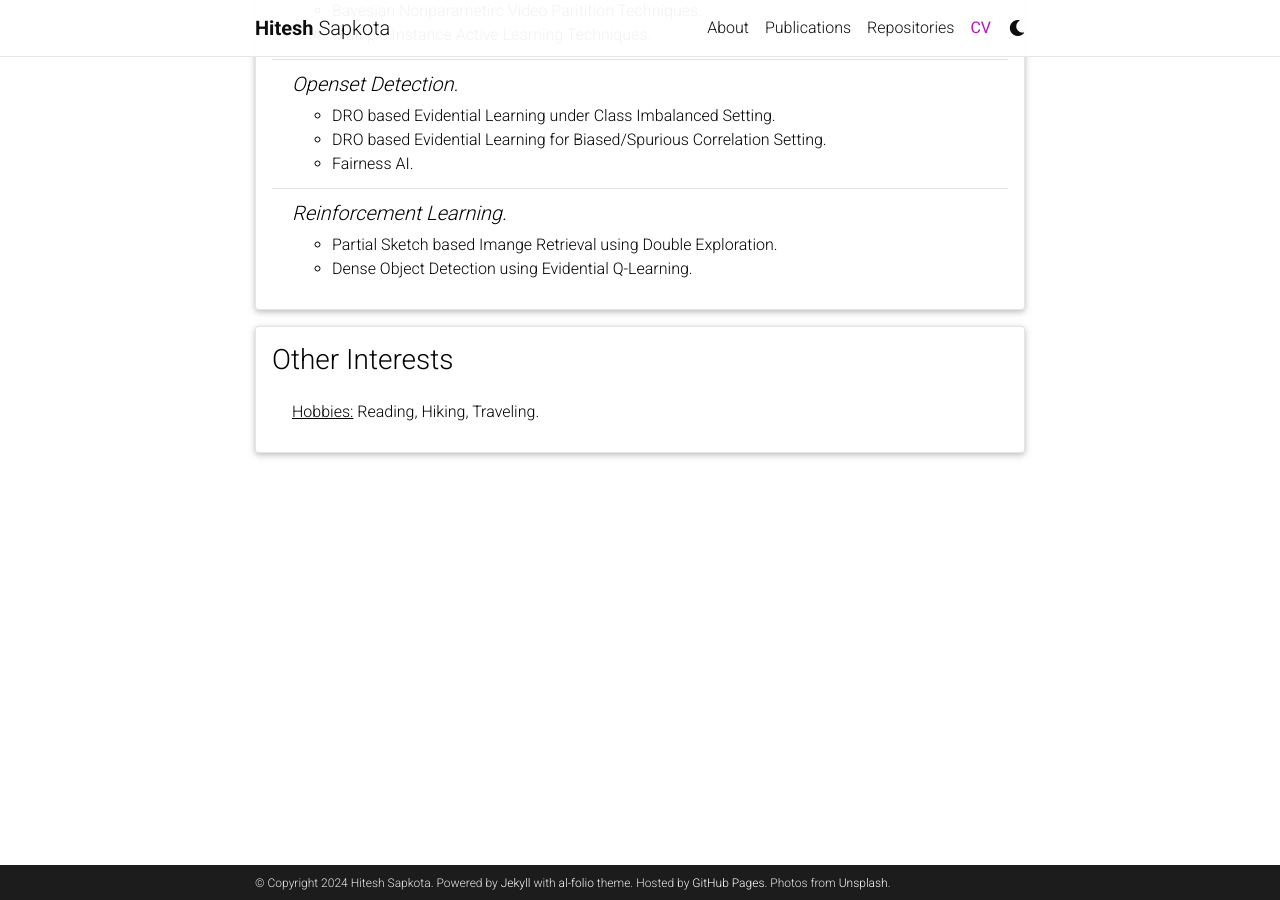
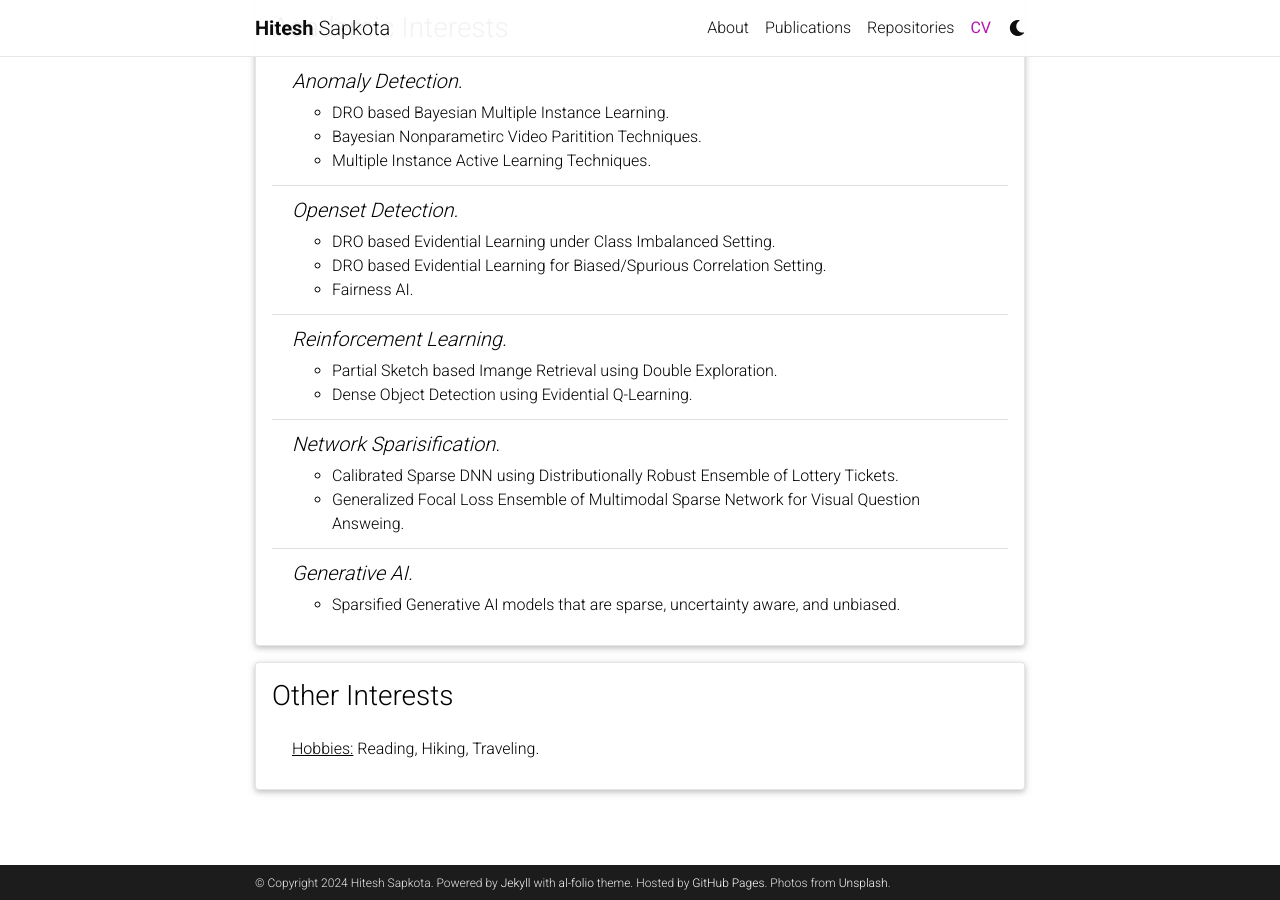
Before and after one commit to hiteshsapkota/hitesh.github.io, a Jekyll site: the page built from _pages/cv.md, in a window 1280 px wide and 900 px high, scrolled down 1692 px. Built offline with Jekyll 4.4.1, drawn with Linux system fonts in a browser that asks for light colours; comment, search, counter and statistics services are not loaded; a style sheet for code colours, icons or effects is not loaded; some of the changed text lies outside the part shown.

Commit message:
webpage minor fix

```diff
--- a/_data/cv.yml
+++ b/_data/cv.yml
@@ -35,8 +35,6 @@
       description:
         - Devising LLMs that can assist engineers in the hardware manufacturing process by providing solutions to the various challenging questions.
 
-
-  contents:
     - title: Applied Scientist Intern
       institution: Amazon, Hardware-Product Integrity, Sunnyvale, CA, USA.
       year: 2022 May - 2022 Aug
@@ -82,6 +80,14 @@
       items:
       - Partial Sketch based Imange Retrieval using Double Exploration.
       - Dense Object Detection using Evidential Q-Learning.
+    - title: Network Sparisification.
+      items:
+      - Calibrated Sparse DNN using Distributionally Robust Ensemble of Lottery Tickets.
+      - Generalized Focal Loss Ensemble of Multimodal Sparse Network for Visual Question Answeing.
+    - title: Generative AI.
+      items:
+        - Sparsified Generative AI models that are sparse, uncertainty aware, and unbiased.
+
 
 - title: Other Interests
   type: list
```
